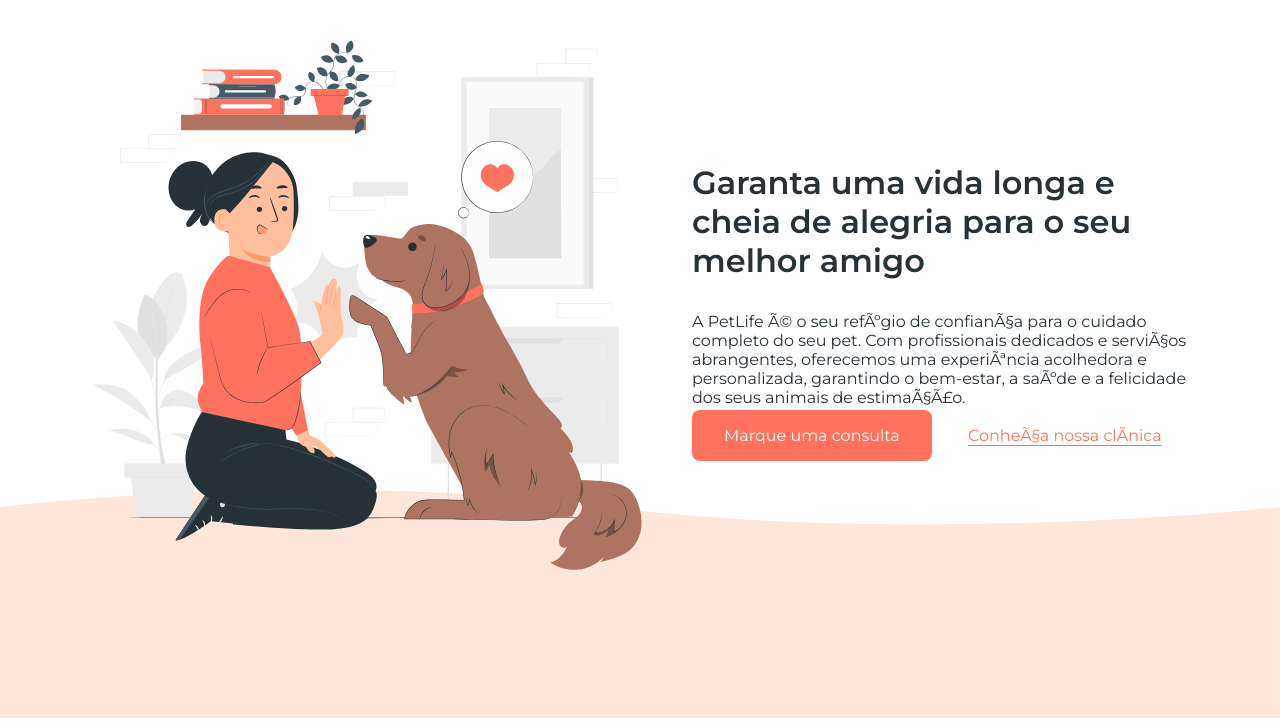
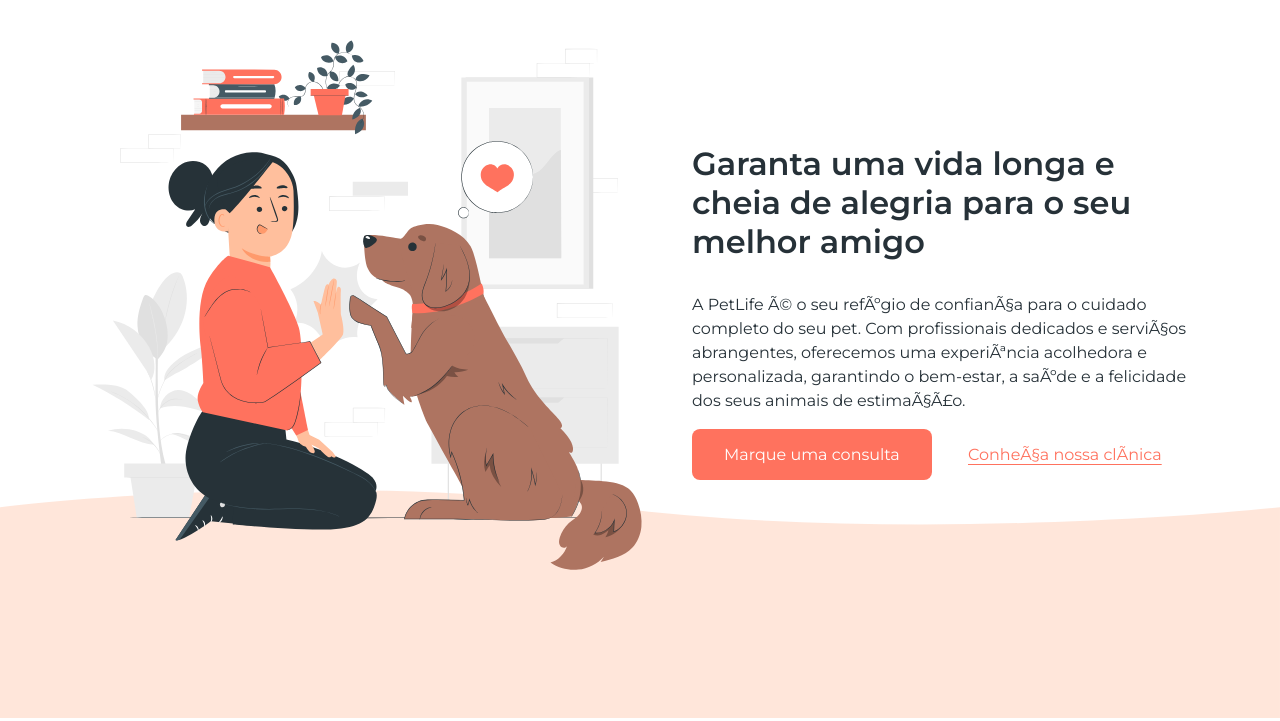
Before and after one commit to mateuslucasdev/PetLife, a plain HTML site: page index.html in a window 1280 px wide. Shown: the part 79-800 px from the top of the page. Drawn offline with Linux system fonts and the light colour scheme.

Commit message:
Add files via upload

```diff
--- a/index.css
+++ b/index.css
@@ -61,8 +61,6 @@ h2 {
     /* vertical, horizontal */
     padding: 16px 32px;
     text-decoration: none;
-    margin-top: 0; /* Removendo a margem superior */
-    margin-bottom: 15px; /* Adicionando margem inferior */
 }
 
 .botao-transparente {
@@ -70,8 +68,6 @@ h2 {
     color: #FF725E;
     padding: 16px 32px;
     text-underline-offset: 4px;
-    margin-top: 0; /* Removendo a margem superior */
-    margin-bottom: 15px; /* Adicionando margem inferior */
     gap: 100px;
 }
 
--- a/index.html
+++ b/index.html
@@ -30,8 +30,7 @@ rel="stylesheet">
 
                  <div>
                     <h1>Garanta uma vida longa e cheia de alegria para o seu melhor amigo</h1>
-                    <p>A PetLife é o seu refúgio de confiança para o cuidado completo do seu pet. Com profissionais dedicados e serviços abrangentes, oferecemos uma experiência acolhedora e personalizada, garantindo o bem-estar, a saúde e a felicidade dos seus animais de estimação.</p>
-                    <p>petlife</p>
+                    <p class="paragrafo">A PetLife é o seu refúgio de confiança para o cuidado completo do seu pet. Com profissionais dedicados e serviços abrangentes, oferecemos uma experiência acolhedora e personalizada, garantindo o bem-estar, a saúde e a felicidade dos seus animais de estimação.</p>
                     <a class="botao" href="https://wa.me/5586994210356" target="_blank">Marque uma consulta</a>
                     <a class="botao-transparente" href="#clinica">Conheça nossa clínica</a>
                 </div>
```
